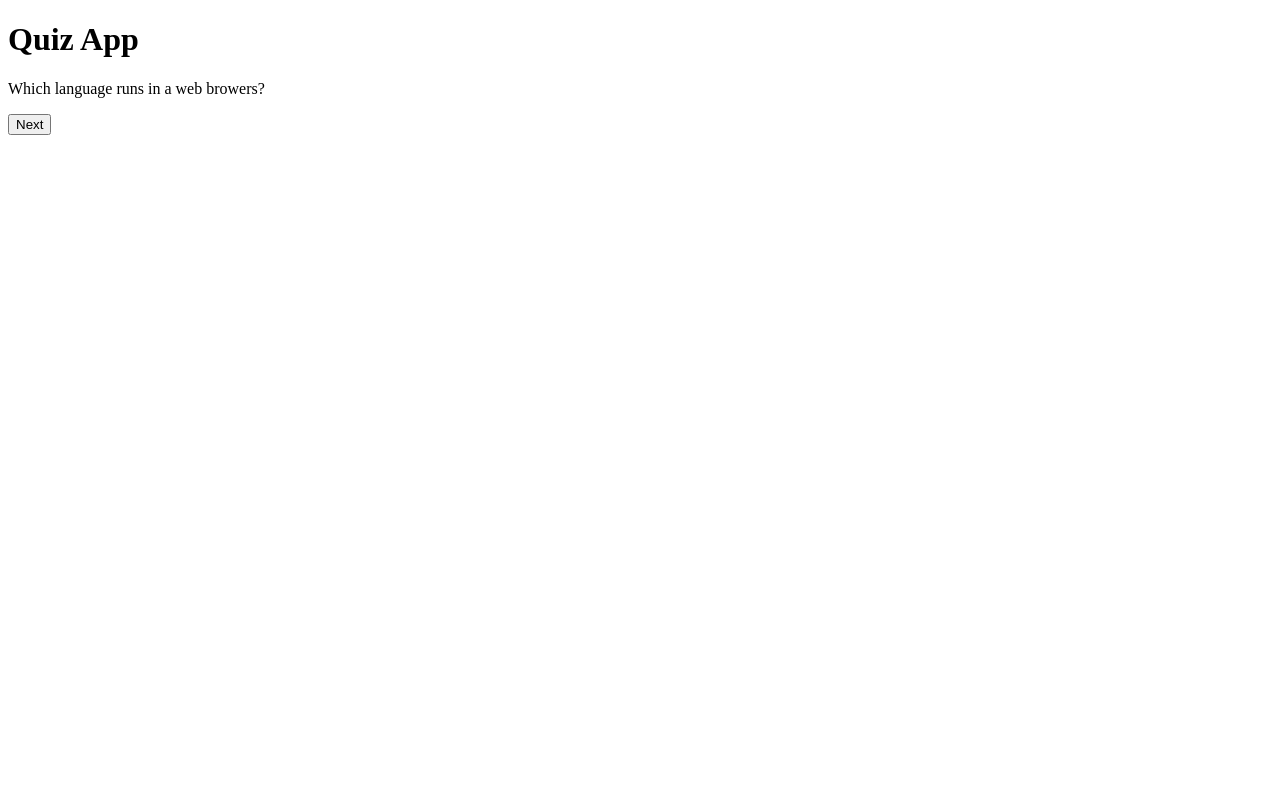
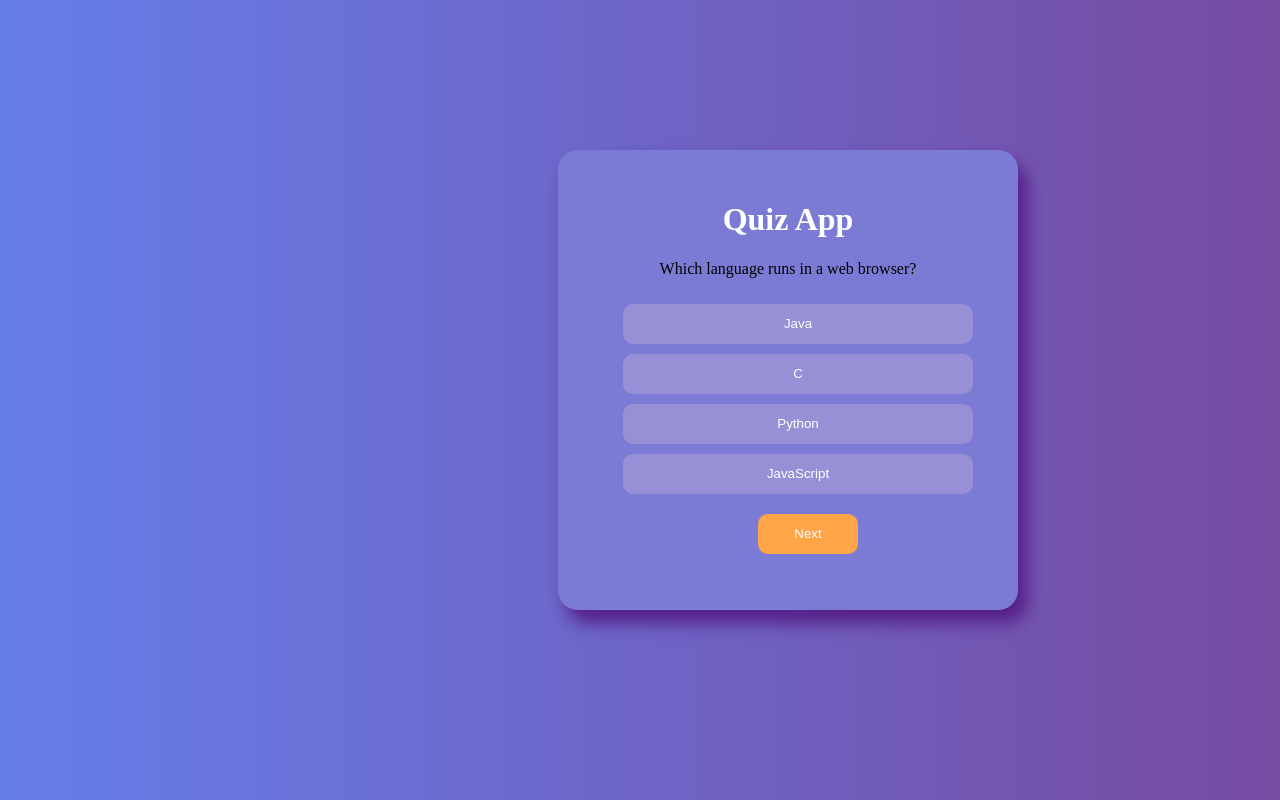
Before and after one commit to ilavarasuarasu0-spec/quiz-app, a plain HTML site: page index.html in a window 1280 px wide. Drawn offline with Linux system fonts and the light colour scheme; the site is published under a folder, as on GitHub Pages, so addresses that start at the root find nothing.

Commit message:
removed the slash before style and script in the link tag

```diff
--- a/index.html
+++ b/index.html
@@ -4,7 +4,7 @@
     <meta charset="UTF-8">
     <meta name="viewport" content="width=device-width, initial-scale=1.0">
     <title>Quizapp</title>
-   <link rel="stylesheet" href="/styles/style.css">
+   <link rel="stylesheet" href="styles/style.css">
 
 </head>
 <body>
@@ -17,6 +17,6 @@
     <div id="result"></div>
     </div>
     </div>
-  <script src="/script/main.js"></script>
+  <script src="script/main.js"></script>
 </body>
 </html>
```
